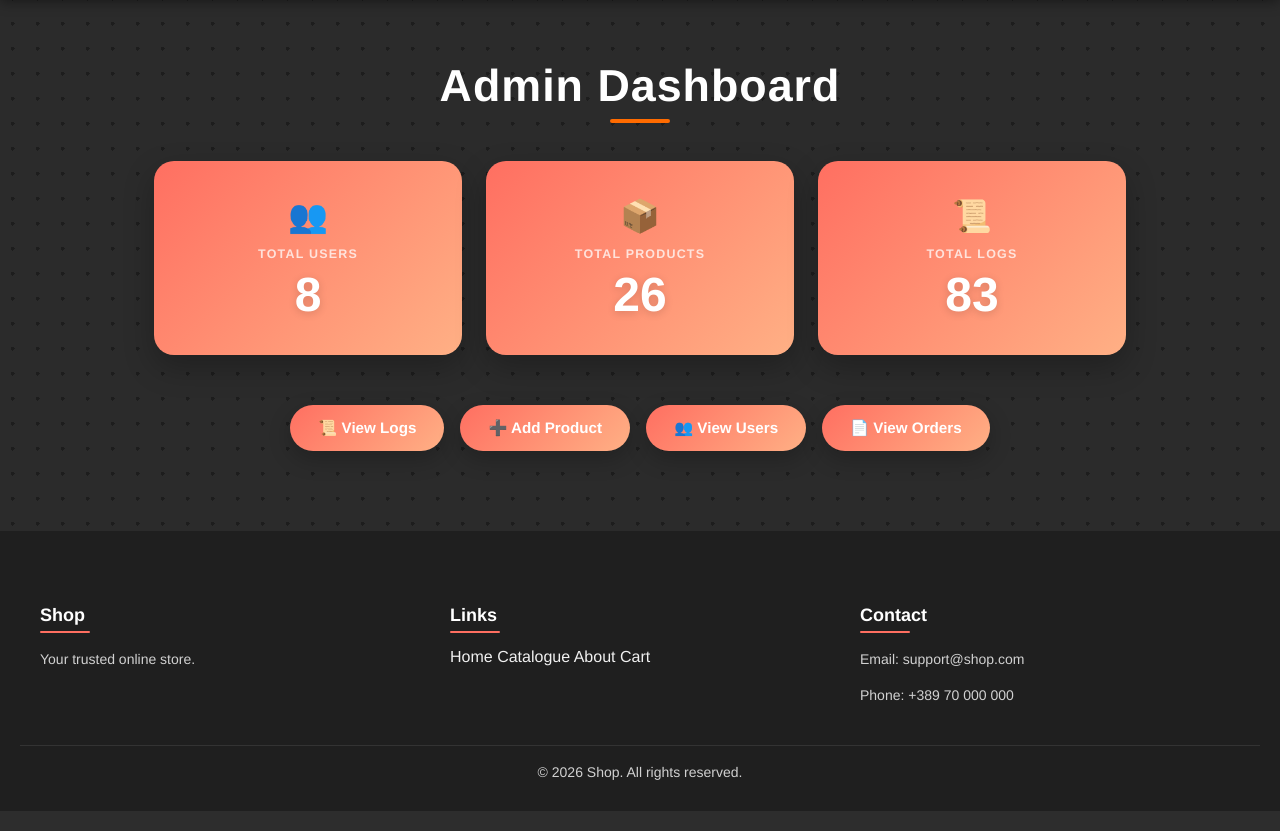
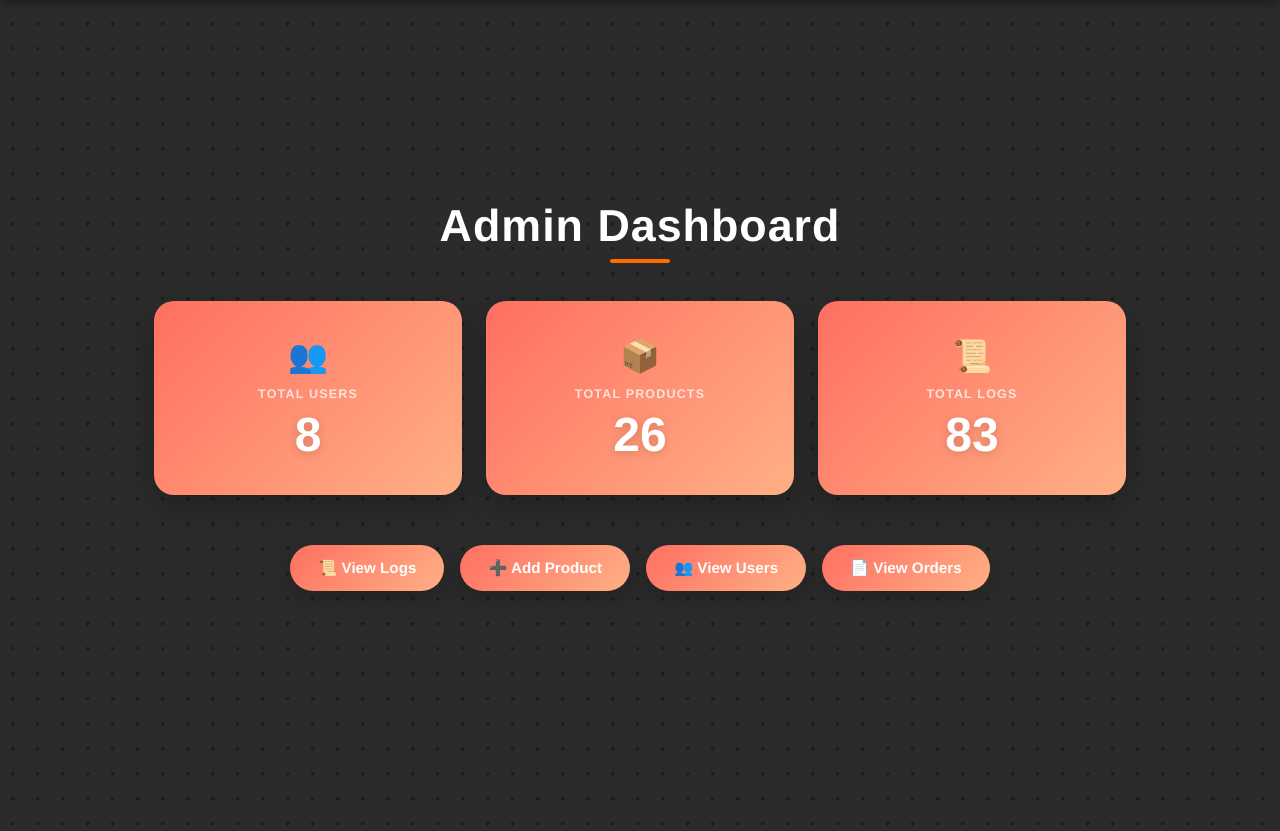
Before and after one commit to ZokiKosta/E-Prodavnica, a Flask app: page /dashboard in a window 1280 px wide. Shown: the part 64-895 px from the top of the page. Run offline with Flask 3, Linux system fonts and the light colour scheme; a user stored in the database is signed in.

Commit message:
Dashboard fix commit

```diff
--- a/static/css/dashboard.css
+++ b/static/css/dashboard.css
@@ -32,6 +32,7 @@ body {
     position: relative;
     letter-spacing: 1px;
     animation: fadeUp 0.6s ease-out;
+    margin-top: 200px;
 }
 
 .dashboard-title::after {
@@ -108,6 +109,7 @@ body {
     margin: 0 auto 80px;
     padding: 0 24px;
     animation: fadeUp 0.7s ease-out;
+    margin-bottom: 300px;
 }
 
 .dashboard-btn {
```
